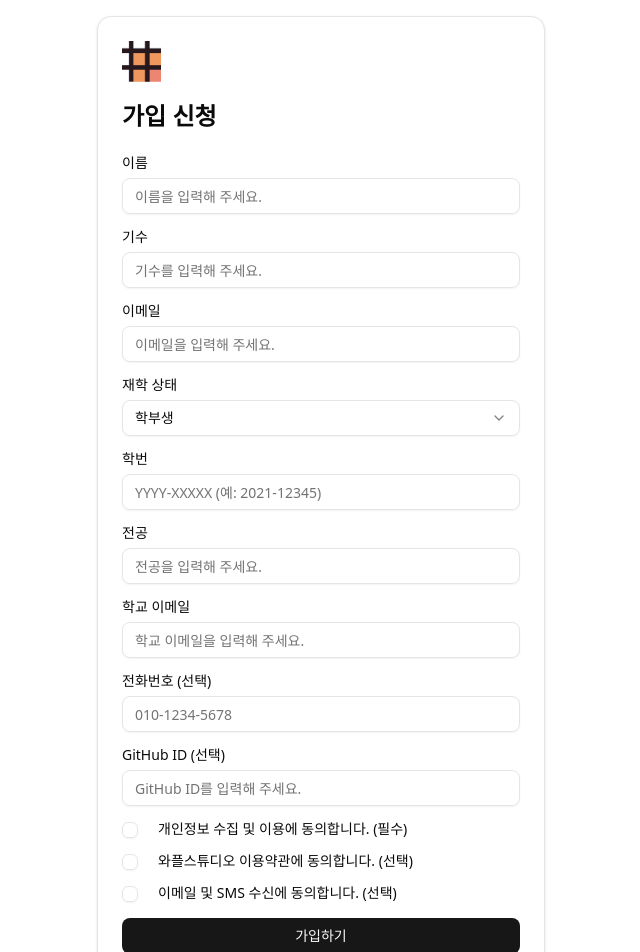
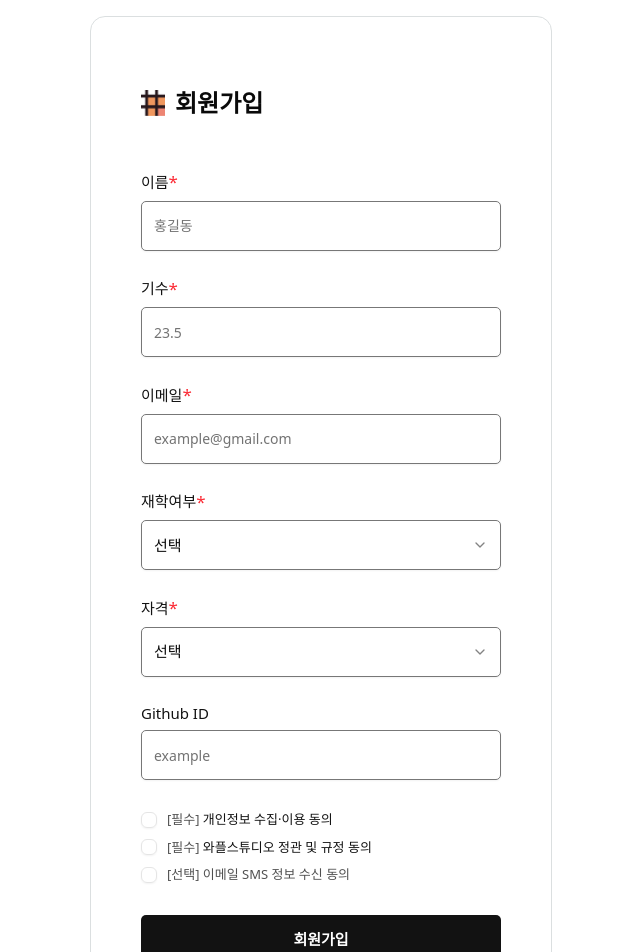
Before and after one commit to wafflestudio/waffice-web, a Next.js app: page /signup in a window 1280 px wide. Shown: the top 952 px of the page, without its empty margins (319-959 px from the left). Built offline with nearby package versions, Linux system fonts and the light colour scheme; no server answers; sample sign-in values are in the browser's storage.

Commit message:
feat : 로그인/회원가입 페이지 디자인 맞게 수정

```diff
--- a/src/app/signup/page.tsx
+++ b/src/app/signup/page.tsx
@@ -9,14 +9,12 @@ import { z } from "zod"
 
 import { Logo } from "@/components/auth/logo"
 import { Button } from "@/components/ui/button"
-import { Card, CardContent, CardHeader } from "@/components/ui/card"
 import { Checkbox } from "@/components/ui/checkbox"
 import {
 	Form,
 	FormControl,
 	FormField,
 	FormItem,
-	FormLabel,
 	FormMessage,
 } from "@/components/ui/form"
 import { Input } from "@/components/ui/input"
@@ -29,60 +27,39 @@ import {
 } from "@/components/ui/select"
 import { authClient } from "@/lib/auth"
 
-const STUDENT_ID_REGEX = /^\d{4}-\d{5}$/
-const STUDENT_ID_FORMAT_ERROR = "학번은 YYYY-XXXXX 형식이어야 합니다."
-
-const signupSchema = z
-	.object({
-		name: z.string().min(1, "필수 입력항목입니다."),
+const signupSchema = z.object({
+	name: z.string().min(1, "이름을 입력해 주세요."),
 	generation: z
 		.string()
 		.min(1, "기수를 입력해 주세요.")
 		.regex(/^\d+(\.\d+)?$/, "기수는 숫자 형식으로 입력해 주세요. (예: 22, 22.5)"),
-		email: z.string().email("이메일을 확인해주세요."),
-		enrollmentStatus: z.enum(["학부생", "졸업생"]),
-		studentId: z.string().optional(),
-		major: z.string().optional(),
-		schoolEmail: z.string().email("이메일 형식이 올바르지 않습니다.").optional().or(z.literal("")),
-		organization: z.string().optional(),
-		position: z.string().optional(),
+	email: z.string().min(1, "이메일을 입력해 주세요.").email("이메일을 확인해주세요."),
+	enrollmentStatus: z.enum(["학부생", "대학원생", "졸업생", "기타"], {
+		errorMap: () => ({ message: "재학여부를 선택해 주세요." }),
+	}),
+	qualification: z.enum(["준회원", "정회원", "활동회원"], {
+		errorMap: () => ({ message: "자격을 선택해 주세요." }),
+	}),
 	githubId: z.string().optional(),
-		phone: z.string().optional(),
 	termsPersonalInfo: z.boolean().refine((val) => val === true, {
 		message: "필수 항목입니다.",
 	}),
-		termsWaffleStudio: z.boolean(),
+	termsWaffleStudio: z.boolean().refine((val) => val === true, {
+		message: "필수 항목입니다.",
+	}),
 	termsEmailSms: z.boolean(),
-	})
-	.superRefine((data, ctx) => {
-		if (data.enrollmentStatus === "학부생") {
-			const value = (data.studentId ?? "").trim()
-			if (!value) {
-				ctx.addIssue({
-					code: z.ZodIssueCode.custom,
-					path: ["studentId"],
-					message: "학번은 YYYY-XXXXX 형식으로 입력해 주세요.",
-				})
-			} else if (!STUDENT_ID_REGEX.test(value)) {
-				ctx.addIssue({
-					code: z.ZodIssueCode.custom,
-					path: ["studentId"],
-					message: STUDENT_ID_FORMAT_ERROR,
-				})
-			}
-		} else {
-			const value = (data.studentId ?? "").trim()
-			if (value && !STUDENT_ID_REGEX.test(value)) {
-				ctx.addIssue({
-					code: z.ZodIssueCode.custom,
-					path: ["studentId"],
-					message: STUDENT_ID_FORMAT_ERROR,
-				})
-			}
-		}
 })
 
 type SignupFormValues = z.infer<typeof signupSchema>
+
+function RequiredLabel({ label }: { label: string }) {
+	return (
+		<div className="flex items-center">
+			<span className="text-[15px] font-medium text-[#121212]">{label}</span>
+			<span className="text-[17px] font-medium text-red-500">*</span>
+		</div>
+	)
+}
 
 export default function SignupPage() {
 	const router = useRouter()
@@ -90,13 +67,11 @@ export default function SignupPage() {
 	const [isLoading, setIsLoading] = useState(true)
 	const [isSubmitting, setIsSubmitting] = useState(false)
 	const [error, setError] = useState<string | null>(null)
+	const [termsError, setTermsError] = useState<string | null>(null)
 	const hasProcessedToken = useRef(false)
 
 	useEffect(() => {
-		// Prevent double execution in React Strict Mode
-		if (hasProcessedToken.current) {
-			return
-		}
+		if (hasProcessedToken.current) return
 
 		const token = sessionStorage.getItem("auth_token")
 		if (!token) {
@@ -116,25 +91,21 @@ export default function SignupPage() {
 			name: "",
 			generation: "",
 			email: "",
-			enrollmentStatus: "학부생",
-			studentId: "",
-			major: "",
-			schoolEmail: "",
-			organization: "",
-			position: "",
+			enrollmentStatus: undefined,
+			qualification: undefined,
 			githubId: "",
-			phone: "",
 			termsPersonalInfo: false,
 			termsWaffleStudio: false,
 			termsEmailSms: false,
 		},
 	})
 
-	const enrollmentStatus = form.watch("enrollmentStatus")
-	const isStudent = enrollmentStatus === "학부생"
-	const isGraduate = enrollmentStatus === "졸업생"
+	const onSubmit = async (data: SignupFormValues) => {
+		if (!data.termsPersonalInfo || !data.termsWaffleStudio) {
+			setTermsError("꼭 동의해야하는 항목이에요.")
+			return
+		}
 
-	const onSubmit = async (data: SignupFormValues) => {
 		if (!authToken) {
 			setError("인증 토큰이 없습니다. 다시 로그인해주세요.")
 			return
@@ -142,20 +113,12 @@ export default function SignupPage() {
 
 		setIsSubmitting(true)
 		setError(null)
+		setTermsError(null)
 
 		try {
-			// API 스펙에 맞춰 회원가입 요청
-			const affiliation = isStudent ? data.major : data.organization
-			const bio = isStudent
-				? `${data.generation}기 - ${data.studentId}`
-				: `${data.generation}기 - ${data.position}`
-
 			const response = await authClient.signup({
 				auth_token: authToken,
 				name: data.name,
-				phone: data.phone || undefined,
-				affiliation: affiliation || undefined,
-				bio: bio || undefined,
 				github_username: data.githubId || undefined,
 			})
 
@@ -168,8 +131,8 @@ export default function SignupPage() {
 			} else {
 				setError("회원가입에 실패했습니다.")
 			}
-		} catch (error) {
-			const message = error instanceof Error ? error.message : "회원가입에 실패했습니다."
+		} catch (err) {
+			const message = err instanceof Error ? err.message : "회원가입에 실패했습니다."
 			setError(message)
 		} finally {
 			setIsSubmitting(false)
@@ -185,94 +148,37 @@ export default function SignupPage() {
 	}
 
 	return (
-		<div className="flex min-h-screen items-center justify-center p-4">
-			<Card className="w-full max-w-md">
-				<CardHeader className="flex flex-col items-start text-left space-y-3">
-					<Logo size="md" />
-					<h1 className="text-2xl font-bold">가입 신청</h1>
-				</CardHeader>
-				<CardContent>
+		<div className="min-h-screen flex items-center justify-center p-4">
+			<div className="flex justify-start items-center gap-2.5 px-[50px] py-[70px] rounded-[15px] border border-[#dbdfe0] bg-white">
+				<div className="flex flex-col justify-start items-start gap-[50px]">
+					{/* 헤더 */}
+					<div className="flex items-center gap-2.5">
+						<Logo size="sm" />
+						<h1 className="text-2xl font-semibold text-[#0a0a0a]">회원가입</h1>
+					</div>
+
+					<div className="flex flex-col gap-[30px]">
 						{error && (
-						<div className="mb-4 p-3 bg-destructive/10 text-destructive rounded-md">{error}</div>
+							<div className="p-3 text-sm text-destructive bg-destructive/10 rounded-md">
+								{error}
+							</div>
 						)}
+
 						<Form {...form}>
-						<form onSubmit={form.handleSubmit(onSubmit)} className="space-y-4">
+							<form onSubmit={form.handleSubmit(onSubmit)} className="flex flex-col gap-[30px]">
+								{/* 입력 필드 그룹 */}
+								<div className="flex flex-col gap-[25px]">
+									{/* 이름 */}
 									<FormField
 										control={form.control}
 										name="name"
 										render={({ field }) => (
-									<FormItem>
-										<FormLabel>이름</FormLabel>
-										<FormControl>
-											<Input placeholder="이름을 입력해 주세요." {...field} />
-										</FormControl>
-										<FormMessage />
-									</FormItem>
-								)}
-							/>
-
-							<FormField
-								control={form.control}
-								name="generation"
-								render={({ field }) => (
-									<FormItem>
-										<FormLabel>기수</FormLabel>
-										<FormControl>
-											<Input placeholder="기수를 입력해 주세요." {...field} />
-										</FormControl>
-										<FormMessage />
-									</FormItem>
-								)}
-							/>
-
-							<FormField
-								control={form.control}
-								name="email"
-								render={({ field }) => (
-									<FormItem>
-										<FormLabel>이메일</FormLabel>
-										<FormControl>
-											<Input type="email" placeholder="이메일을 입력해 주세요." {...field} />
-										</FormControl>
-										<FormMessage />
-									</FormItem>
-								)}
-							/>
-
-							<FormField
-								control={form.control}
-								name="enrollmentStatus"
-								render={({ field }) => (
-									<FormItem>
-										<FormLabel>재학 상태</FormLabel>
-										<Select onValueChange={field.onChange} defaultValue={field.value}>
-											<FormControl>
-												<SelectTrigger>
-													<SelectValue placeholder="재학 상태를 선택해 주세요." />
-												</SelectTrigger>
-											</FormControl>
-											<SelectContent>
-												<SelectItem value="학부생">학부생</SelectItem>
-												<SelectItem value="졸업생">졸업생</SelectItem>
-											</SelectContent>
-										</Select>
-										<FormMessage />
-									</FormItem>
-								)}
-							/>
-
-							{isStudent && (
-								<>
-									<FormField
-										control={form.control}
-										name="studentId"
-										render={({ field }) => (
-											<FormItem>
-												<FormLabel>학번</FormLabel>
+											<FormItem className="gap-1.5">
+												<RequiredLabel label="이름" />
 												<FormControl>
 													<Input
-														placeholder="YYYY-XXXXX (예: 2021-12345)"
-														maxLength={10}
+														placeholder="홍길동"
+														className="w-[360px] h-[50px] rounded-[5px] border-[#777] text-[15px]"
 														{...field}
 													/>
 												</FormControl>
@@ -281,30 +187,17 @@ export default function SignupPage() {
 										)}
 									/>
 
+									{/* 기수 */}
 									<FormField
 										control={form.control}
-										name="major"
+										name="generation"
 										render={({ field }) => (
-											<FormItem>
-												<FormLabel>전공</FormLabel>
-												<FormControl>
-													<Input placeholder="전공을 입력해 주세요." {...field} />
-												</FormControl>
-												<FormMessage />
-											</FormItem>
-										)}
-									/>
-
-									<FormField
-										control={form.control}
-										name="schoolEmail"
-										render={({ field }) => (
-											<FormItem>
-												<FormLabel>학교 이메일</FormLabel>
+											<FormItem className="gap-1.5">
+												<RequiredLabel label="기수" />
 												<FormControl>
 													<Input
-														type="email"
-														placeholder="학교 이메일을 입력해 주세요."
+														placeholder="23.5"
+														className="w-[360px] h-[50px] rounded-[5px] border-[#777] text-[15px]"
 														{...field}
 													/>
 												</FormControl>
@@ -312,141 +205,173 @@ export default function SignupPage() {
 											</FormItem>
 										)}
 									/>
-								</>
-							)}
 
-							{isGraduate && (
-								<>
+									{/* 이메일 */}
 									<FormField
 										control={form.control}
-										name="organization"
+										name="email"
 										render={({ field }) => (
-											<FormItem>
-												<FormLabel>소속</FormLabel>
+											<FormItem className="gap-1.5">
+												<RequiredLabel label="이메일" />
 												<FormControl>
-													<Input placeholder="소속을 입력해 주세요." {...field} />
+													<Input
+														type="email"
+														placeholder="example@gmail.com"
+														className="w-[360px] h-[50px] rounded-[5px] border-[#777] text-[15px]"
+														{...field}
+													/>
 												</FormControl>
 												<FormMessage />
 											</FormItem>
 										)}
 									/>
 
+									{/* 재학여부 */}
 									<FormField
 										control={form.control}
-										name="position"
+										name="enrollmentStatus"
 										render={({ field }) => (
-											<FormItem>
-												<FormLabel>직책</FormLabel>
+											<FormItem className="gap-1.5">
+												<RequiredLabel label="재학여부" />
+												<Select onValueChange={field.onChange} value={field.value}>
 													<FormControl>
-													<Input placeholder="직책을 입력해 주세요." {...field} />
+														<SelectTrigger className="w-[360px] h-[50px] rounded-[5px] border-[#777] text-[15px]">
+															<SelectValue placeholder="선택" />
+														</SelectTrigger>
+													</FormControl>
+													<SelectContent>
+														<SelectItem value="학부생">학부생</SelectItem>
+														<SelectItem value="대학원생">대학원생</SelectItem>
+														<SelectItem value="졸업생">졸업생</SelectItem>
+														<SelectItem value="기타">기타</SelectItem>
+													</SelectContent>
+												</Select>
+												<FormMessage />
+											</FormItem>
+										)}
+									/>
+
+									{/* 자격 */}
+									<FormField
+										control={form.control}
+										name="qualification"
+										render={({ field }) => (
+											<FormItem className="gap-1.5">
+												<RequiredLabel label="자격" />
+												<Select onValueChange={field.onChange} value={field.value}>
+													<FormControl>
+														<SelectTrigger className="w-[360px] h-[50px] rounded-[5px] border-[#777] text-[15px]">
+															<SelectValue placeholder="선택" />
+														</SelectTrigger>
+													</FormControl>
+													<SelectContent>
+														<SelectItem value="준회원">준회원</SelectItem>
+														<SelectItem value="정회원">정회원</SelectItem>
+														<SelectItem value="활동회원">활동회원</SelectItem>
+													</SelectContent>
+												</Select>
+												<FormMessage />
+											</FormItem>
+										)}
+									/>
+
+									{/* Github ID */}
+									<FormField
+										control={form.control}
+										name="githubId"
+										render={({ field }) => (
+											<FormItem className="gap-1.5">
+												<span className="text-[15px] font-medium text-[#121212]">Github ID</span>
+												<FormControl>
+													<Input
+														placeholder="example"
+														className="w-[360px] h-[50px] rounded-[5px] border-[#777] text-[15px]"
+														{...field}
+													/>
 												</FormControl>
 												<FormMessage />
 											</FormItem>
 										)}
 									/>
-								</>
-							)}
+								</div>
 
-							<FormField
-								control={form.control}
-								name="phone"
-								render={({ field }) => (
-									<FormItem>
-										<FormLabel>전화번호 (선택)</FormLabel>
-										<FormControl>
-											<Input placeholder="010-1234-5678" {...field} />
-										</FormControl>
-										<FormMessage />
-									</FormItem>
-								)}
-							/>
-
-							<FormField
-								control={form.control}
-								name="githubId"
-								render={({ field }) => (
-									<FormItem>
-										<FormLabel>GitHub ID (선택)</FormLabel>
-										<FormControl>
-											<Input placeholder="GitHub ID를 입력해 주세요." {...field} />
-										</FormControl>
-										<FormMessage />
-									</FormItem>
-								)}
-							/>
-
+								{/* 약관 */}
+								<div className="flex flex-col w-[290px] gap-2">
 									<FormField
 										control={form.control}
 										name="termsPersonalInfo"
 										render={({ field }) => (
-									<FormItem className="flex flex-row items-start space-x-3 space-y-0">
+											<FormItem className="flex flex-row items-center gap-2.5 space-y-0">
 												<FormControl>
 													<Checkbox checked={field.value} onCheckedChange={field.onChange} />
 												</FormControl>
-										<div className="space-y-1 leading-none">
-											<FormLabel>개인정보 수집 및 이용에 동의합니다. (필수)</FormLabel>
-											<FormMessage />
-										</div>
+												<span className="text-[13px]">
+													<span className="text-[#505050]">[필수] </span>
+													<span className="text-[#121212]">개인정보 수집·이용 동의</span>
+												</span>
 											</FormItem>
 										)}
 									/>
-
 									<FormField
 										control={form.control}
 										name="termsWaffleStudio"
 										render={({ field }) => (
-									<FormItem className="flex flex-row items-start space-x-3 space-y-0">
+											<FormItem className="flex flex-row items-center gap-2.5 space-y-0">
 												<FormControl>
 													<Checkbox checked={field.value} onCheckedChange={field.onChange} />
 												</FormControl>
-										<div className="space-y-1 leading-none">
-											<FormLabel>와플스튜디오 이용약관에 동의합니다. (선택)</FormLabel>
-											<FormMessage />
-										</div>
+												<span className="text-[13px]">
+													<span className="text-[#505050]">[필수] </span>
+													<span className="text-[#121212]">와플스튜디오 정관 및 규정 동의</span>
+												</span>
 											</FormItem>
 										)}
 									/>
-
 									<FormField
 										control={form.control}
 										name="termsEmailSms"
 										render={({ field }) => (
-									<FormItem className="flex flex-row items-start space-x-3 space-y-0">
+											<FormItem className="flex flex-row items-center gap-2.5 space-y-0">
 												<FormControl>
 													<Checkbox checked={field.value} onCheckedChange={field.onChange} />
 												</FormControl>
-										<div className="space-y-1 leading-none">
-											<FormLabel>이메일 및 SMS 수신에 동의합니다. (선택)</FormLabel>
-											<FormMessage />
-										</div>
+												<span className="text-[13px] text-[#505050]">[선택] 이메일 SMS 정보 수신 동의</span>
 											</FormItem>
 										)}
 									/>
+								</div>
 
-							<Button type="submit" className="w-full" disabled={isSubmitting}>
+								{/* 필수 동의 에러 팝업 */}
+								{termsError && (
+									<div className="flex items-center gap-2 px-[30px] py-[25px] rounded-md border border-destructive bg-destructive/5">
+										<svg width="24" height="24" viewBox="0 0 24 24" fill="none" className="shrink-0" aria-hidden="true">
+											<circle cx="12" cy="12" r="10" stroke="#ef4444" strokeWidth="2" />
+											<path d="M12 8v4M12 16h.01" stroke="#ef4444" strokeWidth="2" strokeLinecap="round" />
+										</svg>
+										<span className="text-[15px] text-destructive">{termsError}</span>
+									</div>
+								)}
+
+								{/* 가입하기 버튼 */}
+								<Button
+									type="submit"
+									className="w-[360px] h-[50px] rounded-[5px] bg-[#121212] text-[15px] font-semibold text-white hover:bg-[#121212]/90"
+									disabled={isSubmitting}
+								>
 									{isSubmitting ? (
 										<>
 											<Loader2 className="mr-2 h-4 w-4 animate-spin" />
 											가입 중...
 										</>
 									) : (
-									"가입하기"
+										"회원가입"
 									)}
-							</Button>
-
-							<Button
-								type="button"
-								variant="ghost"
-								className="w-full"
-								onClick={() => router.replace("/login")}
-								disabled={isSubmitting}
-							>
-								로그인 페이지로 돌아가기
 								</Button>
 							</form>
 						</Form>
-				</CardContent>
-			</Card>
+					</div>
+				</div>
+			</div>
 		</div>
 	)
 }
--- a/src/components/auth/google-button.tsx
+++ b/src/components/auth/google-button.tsx
@@ -23,7 +23,7 @@ function GoogleButton({
 	return (
 		<Button
 			onClick={onClick}
-			className={fullWidth ? "w-full" : ""}
+			className={fullWidth ? "w-full h-[50px]" : "h-[50px]"}
 			variant="default"
 			disabled={disabled}
 		>
```
Also changed, not shown: src/app/login/page.tsx (+16 -11 lines), src/components/auth/signup-button.tsx (added, +16 -0 lines). Lines whose indentation alone changed are shown as unchanged.
